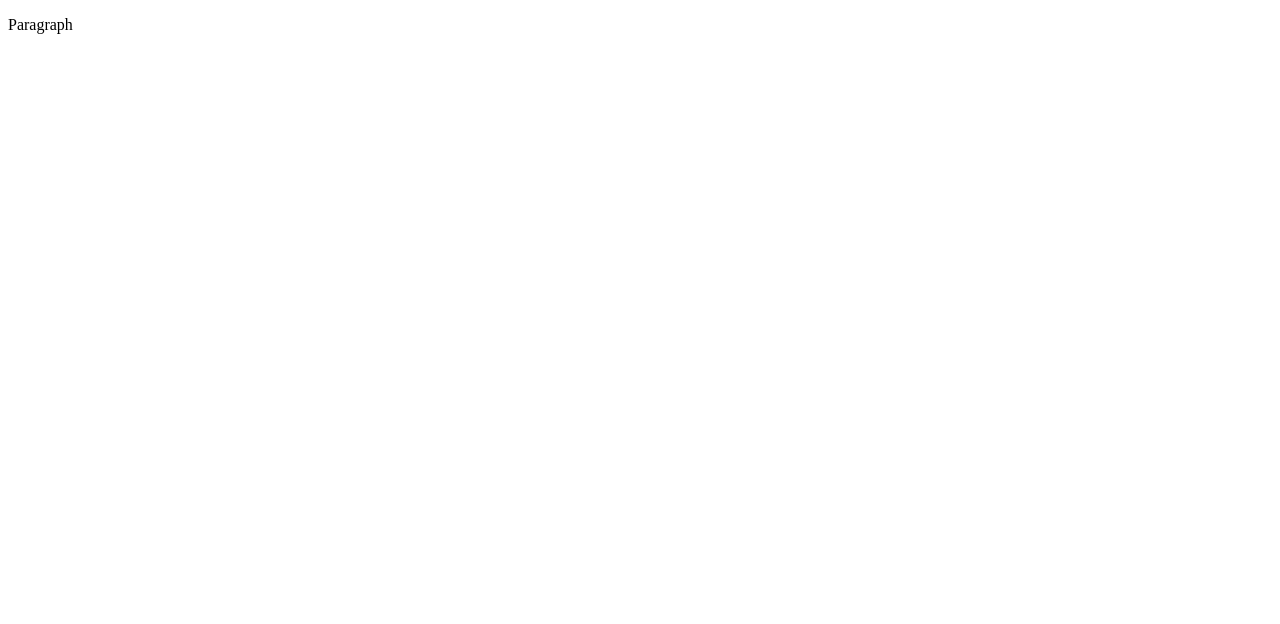
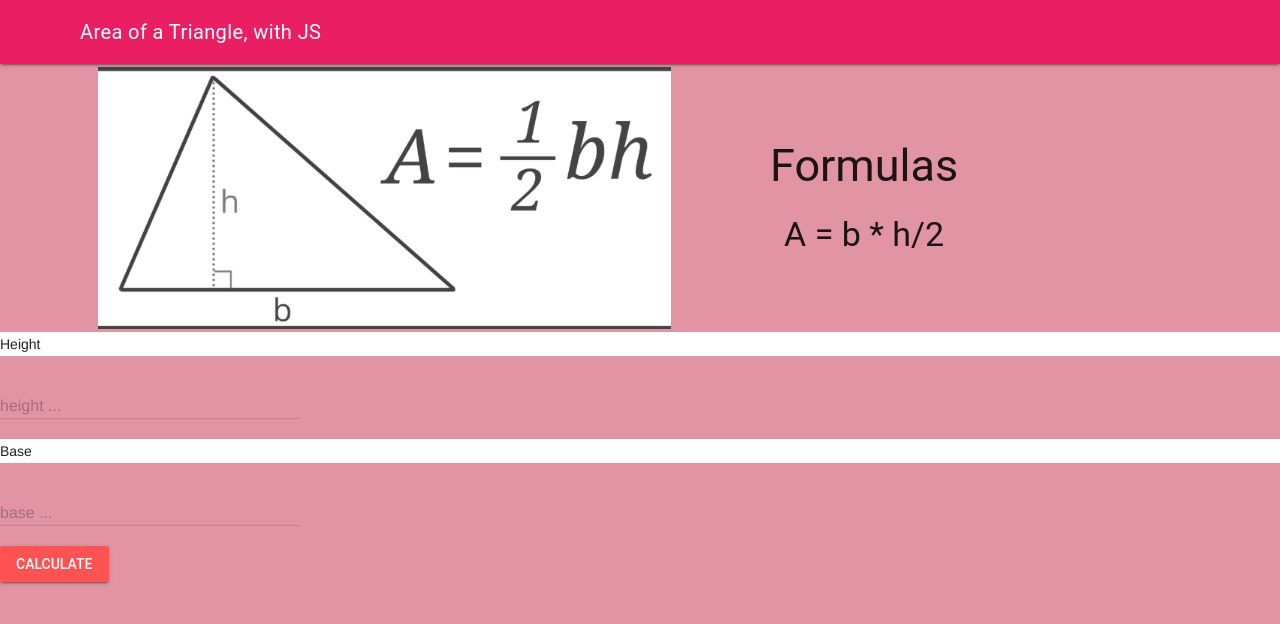
Before and after one commit to ICD2O-Digital-Tech-AnastasiiaL/Unit2-04-HTML-AreaTriangle, a plain HTML site: page index.html in a window 1280 px wide. Drawn offline with nearby package versions, Linux system fonts and the light colour scheme.

Commit message:
Created area calculation

```diff
--- a/css/style.css
+++ b/css/style.css
@@ -1,4 +1,20 @@
-/* Created by: Mr. Coxall
-* Created on: Sep 2020
-* This file contains the CSS for index.html
+/* Created by: Anastasiia Lebedenko
+* Created on: Mar 2025
+* This CSS file defines the style for index.html
+* ICS2O-Unit2-04-HTML-AreaTriangle
 */
+
+body {
+    background-color: rgb(224, 148, 164);
+}
+
+h1 {
+    background-color: rgb(255, 255, 255);
+    color: hsl(145, 63%, 32%);
+    padding: 40px;
+    text-align: center;
+}
+
+p {
+    background-color: #ffffff;
+}
--- a/index.html
+++ b/index.html
@@ -1,9 +1,86 @@
 <!DOCTYPE html>
 <html>
+  <!--Information for the inside of the page-->
   <head>
-    <title>Title</title>
+    <meta charset="utf-8" />
+    <meta name="description" content="Area of a Triangle, with JavaScript" />
+    <meta name="keywords" content="immaculata, ics2o" />
+    <meta name="author" content="Anastasiia Lebedenko" />
+    <meta name="viewport" content="width=device-width, initial-scale=1.0" />
+    <link rel="apple-touch-icon" sizes="180x180" href="./favicon/apple-touch-icon.png" />
+    <link rel="icon" type="image/png" sizes="32x32" href="./favicon/favicon-32x32.png" />
+    <link rel="icon" type="image/png" sizes="16x16" href="./favicon/favicon-16x16.png" />
+    <link rel="manifest" href="./fav_index/site.webmanifest" />
+    <link rel="stylesheet" href="https://fonts.googleapis.com/icon?family=Material+Icons" />
+    <link rel="stylesheet" href="https://code.getmdl.io/1.3.0/material.pink-red.min.css" />
+    <link rel="stylesheet" href="./css/style.css" />
+    <title>Area of a Triangle, with JS</title>
   </head>
   <body>
-    <p>Paragraph</p>
+    <script defer src="https://code.getmdl.io/1.3.0/material.min.js"></script>
+    <script src="./js/script.js"></script>
+    <div class="mdl-layout mdl-js-layout mdl-layout--fixed-header">
+      <header class="mdl-layout__header">
+        <div class="mdl-layout__header-row">
+          <span class="mdl-layout-title">Area of a Triangle, with JS</span>
+        </div>
+      </header>
+      <main class="mdl-layout__content">
+        <table>
+          <tr>
+            <th>
+              <img src="./images/Triangleformula.png" alt="rectangle" width="75%" height="auto"/>
+            </th>
+            <th>
+              <h2>Formulas</h2>
+              <h3>A = b * h/2</h3>
+            </th>
+          </tr>
+        </table>
+        <!-- Simple Textfield -->
+        <form action="#">
+          <p>Height</p>
+          <div class="mdl-textfield mdl-js-textfield">
+            <input
+              class="mdl-textfield__input"
+              type="text"
+              pattern="-?[0-9]*(\.[0-9]+)?"
+              id="height-of-the-triangle"
+            />
+            <label class="mdl-textfield__label" for="height-of-the-triangle">height ...</label>
+            <span class="mdl-textfield__error">Input is not a number!</span>
+          </div>
+        </form>
+
+        <!-- Numeric Textfield -->
+        <form action="#">
+          <p>Base</p>
+          <div class="mdl-textfield mdl-js-textfield">
+            <input
+              class="mdl-textfield__input"
+              type="text"
+              pattern="-?[0-9]*(\.[0-9]+)?"
+              id="base-of-the-triangle"
+            />
+            <label class="mdl-textfield__label" for="base-of-the-triangle">base ...</label>
+            <span class="mdl-textfield__error">Input is not a number!</span>
+          </div>
+        </form>
+
+        <!-- Raised button with ripple -->
+        <button
+          class="mdl-button mdl-js-button mdl-button--raised mdl-js-ripple-effect mdl-button--accent"
+          onclick="calculate()"
+        >
+          Calculate
+        </button>
+        <br />
+        <p>
+          <div id="answers">
+            <div id="area"></div>
+          </div>
+        </p>
+      </main>
+    </div>
   </body>
 </html>
--- a/js/script.js
+++ b/js/script.js
@@ -1,5 +1,21 @@
-// Copyright (c) 2020 Mr. Coxall All rights reserved
+// Copyright (c) 2025 Anastasiia Lebedenko All rights reserved
 //
-// Created by: Mr. Coxall
-// Created on: Sep 2020
+// Created by: Anastasiia Lebedenko
+// Created on: March 2025
 // This file contains the JS functions for index.html
+
+"use strict";
+/**
+ * This function calculates the area of the triangle
+ */
+function calculate () {
+  // input
+  let height = parseInt(document.getElementById('height-of-the-triangle').value);
+  let base = parseInt(document.getElementById('base-of-the-triangle').value);
+
+  // process
+  let area = (base * height) / 2;
+
+  // output
+  document.getElementById('area').innerHTML = 'Area is: ' + area + ' cm²'
+}
```
Also changed, not shown: favicon/android-chrome-192x192.png (added), favicon/android-chrome-512x512.png (added), favicon/apple-touch-icon.png (added), favicon/favicon-16x16.png (added), favicon/favicon-32x32.png (added), favicon/favicon.ico (added), favicon/site.webmanifest (added), images/Triangleformula.png (added).
